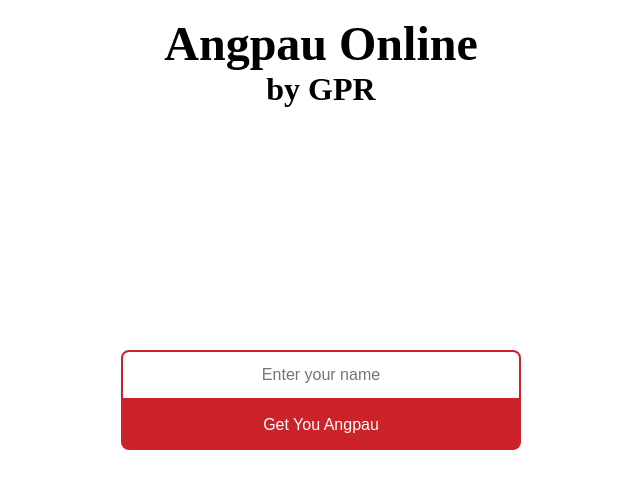
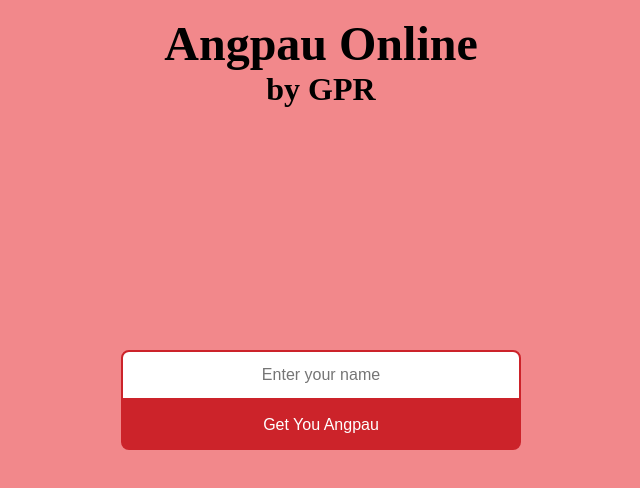
Before and after one commit to gagahpangeran/angpau, a React (Vite) app: page / in a window 1280 px wide. Shown: the top 488 px of the page, without its empty margins (319-959 px from the left). Built offline with nearby package versions, Linux system fonts and the light colour scheme.

Commit message:
change body bg color

```diff
--- a/src/styles/base.scss
+++ b/src/styles/base.scss
@@ -12,6 +12,7 @@ body {
   min-width: 100%;
   min-height: 100vh;
   overflow: hidden;
+  background: #f2888b;
 }
 
 #root {
```
